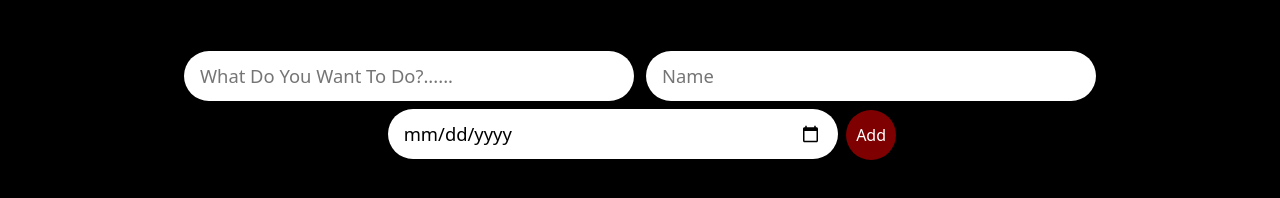
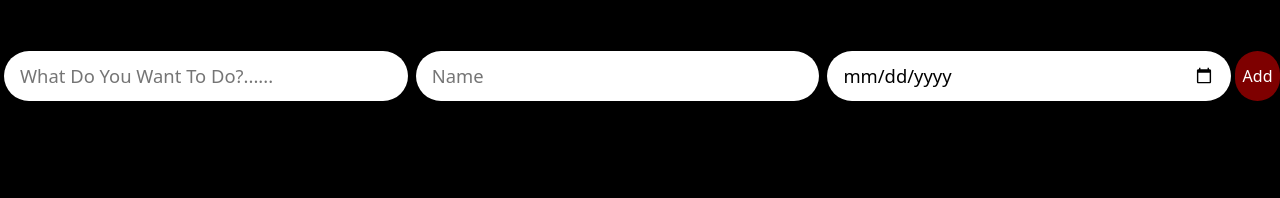
Before and after one commit to Deji-ogunbanjo/To-do-List, a plain HTML site: page index.html in a window 1280 px wide. Shown: the part 88-286 px from the top of the page. Drawn offline with nearby package versions, Linux system fonts and the light colour scheme.

Commit message:
Update todo.css

```diff
--- a/todo.css
+++ b/todo.css
@@ -29,8 +29,8 @@ h1{
     color: white;
 }
 .input_div{
-    display: column;
-    justify-content: space-evenly;
+    display: flex;
+    justify-content: center;
     align-items: center;
     text-align: center;
     margin-top: 50px;
@@ -138,7 +138,7 @@ p{
 }
 @media (max-width:400px){
     .input_div .input, .todoDate, .todoowner{
-        width: 200px;
+        width: 300px;
     }
     body{
         overflow: hidden;
```
